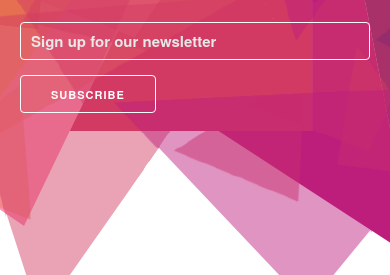
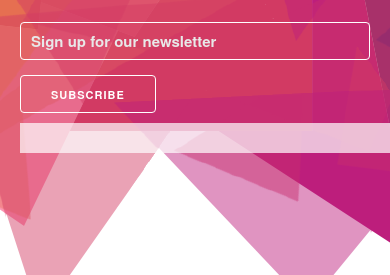
Before and after one commit to lunsh/slam, a plain HTML site: page index.html in a window 390 px wide. Shown: the part 569-844 px from the top of the page. Drawn offline with nearby package versions, Linux system fonts and the light colour scheme; some packages are replaced by stand-ins of ours; a script that the page names is missing; a web font is replaced by a local one.

Commit message:
Refining mailchimp script

```diff
--- a/css/styles.css
+++ b/css/styles.css
@@ -213,6 +213,15 @@ footer {
   display: block;
 }
 
+.mce-responses {
+  background: rgba(255,255,255,0.7);
+  color: #000;
+  clear: both;
+  font-size: 14px;
+  padding: 15px;
+  width: 60%;
+}
+
 @media (max-width: 600px) {
   .logo {
     margin: 0 auto;
@@ -248,4 +257,7 @@ footer {
   .input-group input[type="email"] {
     width: 100%;
   }
+  .mce-responses {
+    width: 100%;
+  }
 }
--- a/index.html
+++ b/index.html
@@ -59,13 +59,13 @@
                   <label for="mce-EMAIL" style="display: none;">Email Address </label>
                   <input type="email"  placeholder="Sign up for our newsletter" value="" name="EMAIL" class="required email" id="mce-EMAIL">
                 </div>
-                <div id="mce-responses" class="clear">
+                <!-- real people should not fill this in and expect good things - do not remove this or risk form bot signups-->
+                <div style="position: absolute; left: -5000px;" aria-hidden="true"><input type="text" name="b_fbd3c349db625a69dd95de712_8171be9b38" tabindex="-1" value=""></div>
+                <input type="submit" value="Subscribe" name="subscribe" id="mc-embedded-subscribe" class="button">
+                <div id="mce-responses" class="mce-responses clear">
                     <div class="response" id="mce-error-response" style="display:none"></div>
                     <div class="response" id="mce-success-response" style="display:none"></div>
                 </div>
-                <!-- real people should not fill this in and expect good things - do not remove this or risk form bot signups-->
-                <div style="position: absolute; left: -5000px;" aria-hidden="true"><input type="text" name="b_fbd3c349db625a69dd95de712_8171be9b38" tabindex="-1" value=""></div>
-                <input type="submit" value="Subscribe" name="subscribe" id="mc-embedded-subscribe" class="button">
               </div>
             </form>
         </div>
@@ -172,13 +172,13 @@
                       <label for="mce-EMAIL" style="display: none;">Email Address </label>
                       <input type="email"  placeholder="Sign up for our newsletter" value="" name="EMAIL" class="required email" id="mce-EMAIL">
                     </div>
-                <div id="mce-responses" class="clear">
+                    <!-- real people should not fill this in and expect good things - do not remove this or risk form bot signups-->
+                    <div style="position: absolute; left: -5000px;" aria-hidden="true"><input type="text" name="b_fbd3c349db625a69dd95de712_8171be9b38" tabindex="-1" value=""></div>
+                    <input type="submit" value="Subscribe" name="subscribe" id="mc-embedded-subscribe" class="button">
+                    <div id="mce-responses" class="mce-responses clear">
                         <div class="response" id="mce-error-response" style="display:none"></div>
                         <div class="response" id="mce-success-response" style="display:none"></div>
                     </div>
-                <!-- real people should not fill this in and expect good things - do not remove this or risk form bot signups-->
-                <div style="position: absolute; left: -5000px;" aria-hidden="true"><input type="text" name="b_fbd3c349db625a69dd95de712_8171be9b38" tabindex="-1" value=""></div>
-                <input type="submit" value="Subscribe" name="subscribe" id="mc-embedded-subscribe" class="button">
                   </div>
                 </form>
             </div>
```
Lines whose indentation alone changed are shown as unchanged.
